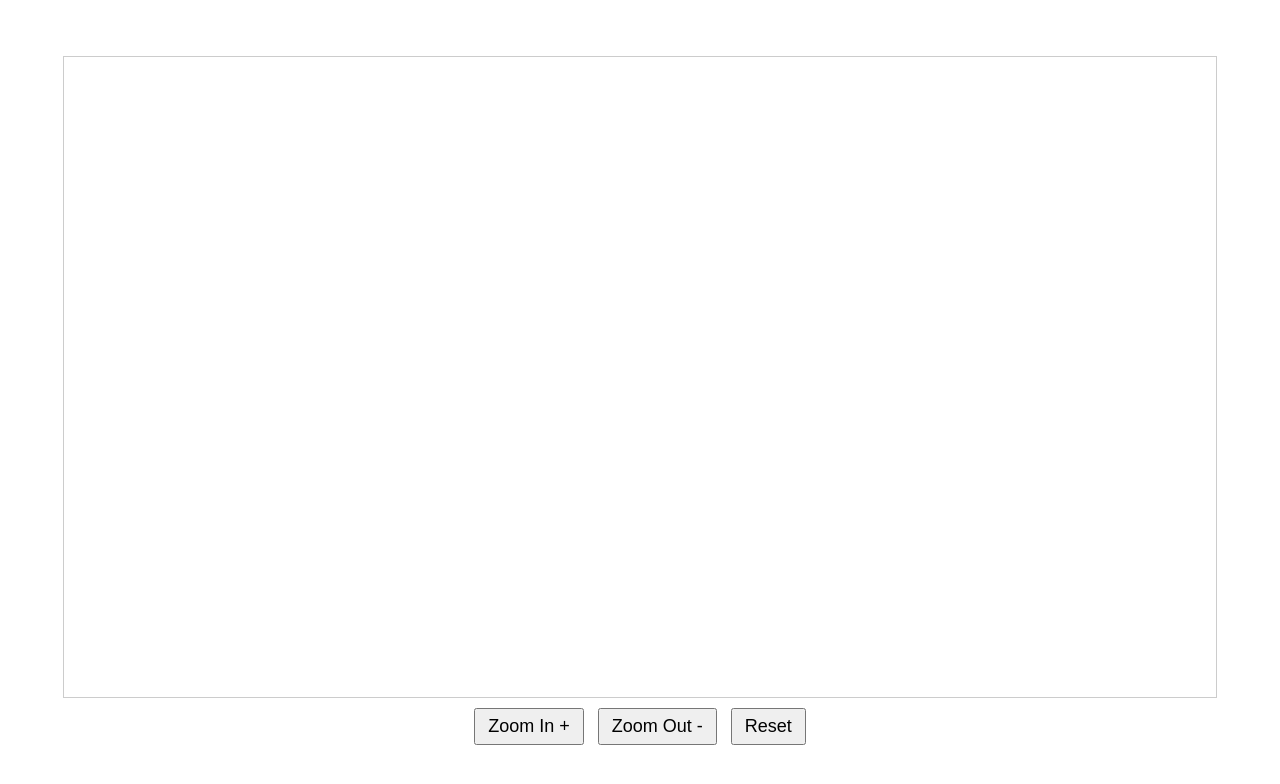
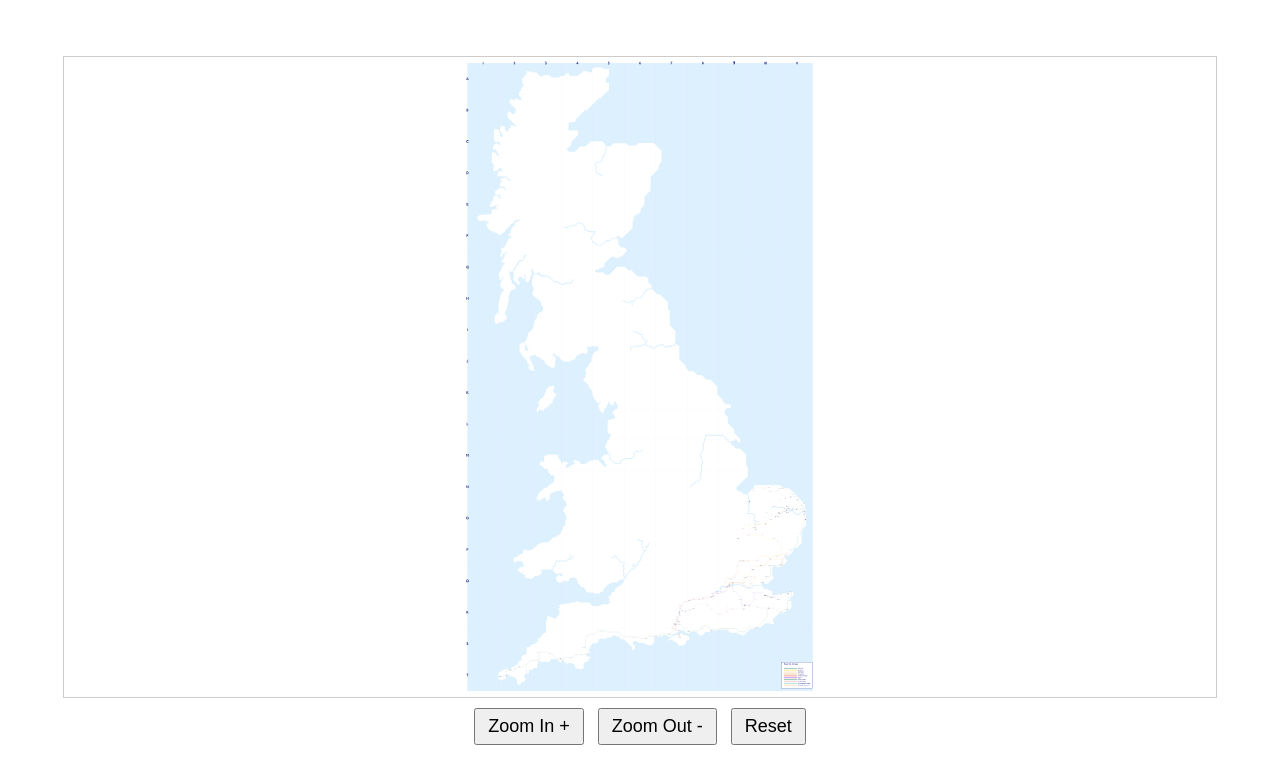
Before and after one commit to skol-will/Map-v3, a plain HTML site: page index.html in a window 1280 px wide. Drawn offline with Linux system fonts and the light colour scheme; some packages are replaced by stand-ins of ours; a script that the page names is missing.

Commit message:
Update index.html

```diff
--- a/index.html
+++ b/index.html
@@ -27,7 +27,7 @@
 </head>
 <body>
   <div id="svg-container">
-    <object id="svg-object" type="image/svg+xml" data="map v03" style="width:100%; height:100%;"></object>
+    <object id="svg-object" type="image/svg+xml" data="map v03.svg" style="width:100%; height:100%;"></object>
   </div>
   <div id="controls">
     <button id="zoom-in">Zoom In +</button>
```
